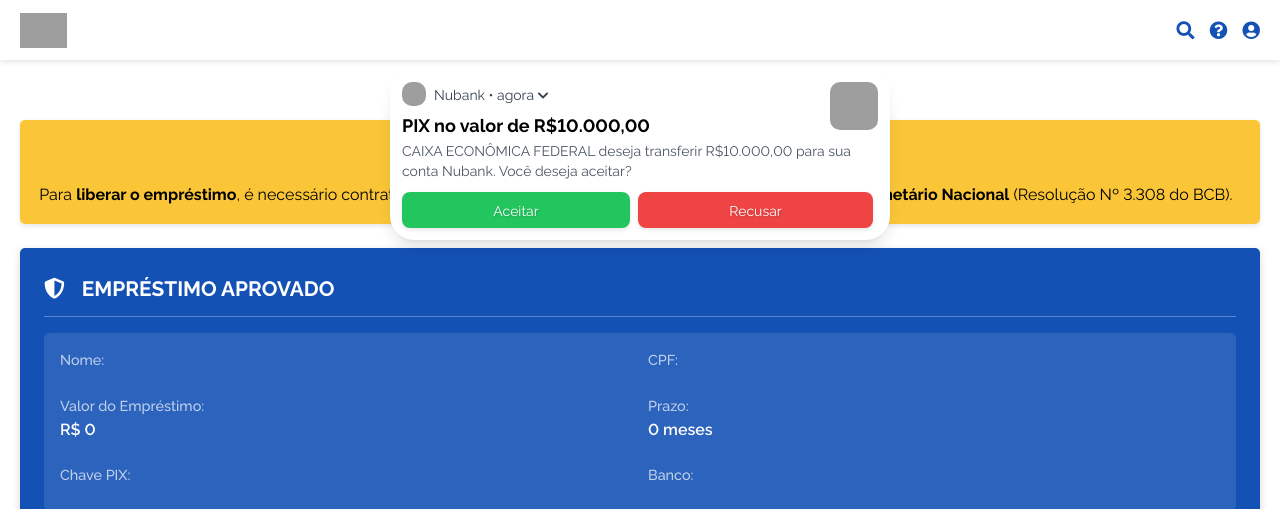
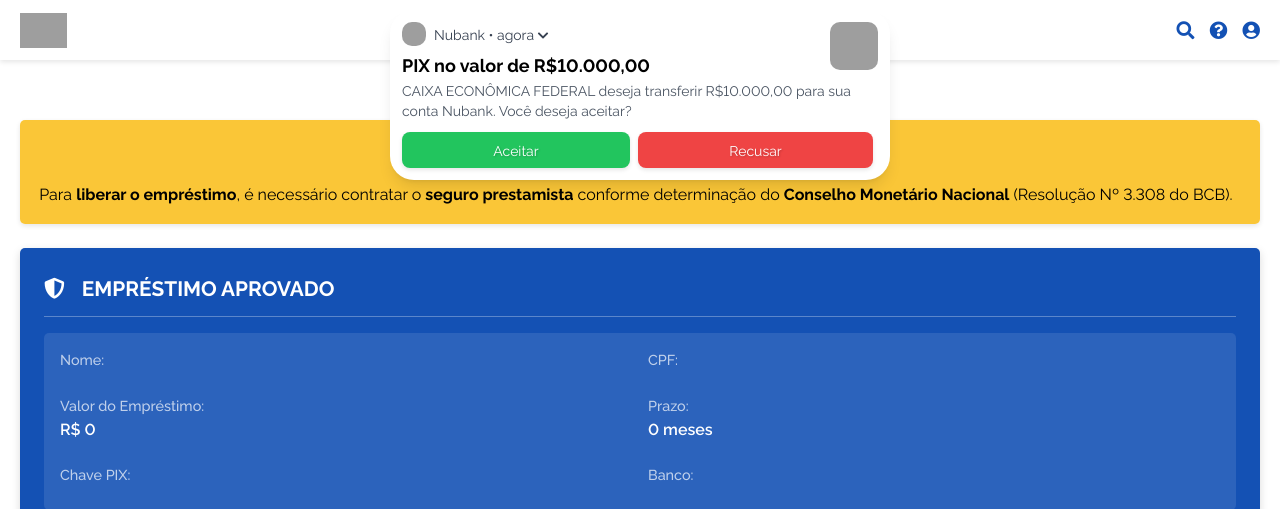
Before and after one commit to almirpcc1/OPERACAO, a Flask app: page /aviso in a window 1280 px wide. Shown: the top 509 px of the page. Run offline with Flask 3, Linux system fonts and the light colour scheme; some libraries are stand-ins or nearby versions; grey boxes are pictures that could not be loaded.

Commit message:
Update notification styling and timing: adjusted notification position, z-index, animation timing, and vibration delay.
Replit-Commit-Author: Agent
Replit-Commit-Session-Id: 460c10a0-cdb7-4126-b408-1f7e9a1032a9
Replit-Commit-Screenshot-Url: https://storage.googleapis.com/screenshot-production-us-central1/35e934f3-3030-429b-85dd-91738cb2713c/38a1ab82-14c3-4548-bca7-c0588a469081.jpg

```diff
--- a/templates/aviso.html
+++ b/templates/aviso.html
@@ -33,18 +33,18 @@
         }
         .notification {
             position: fixed;
-            top: 70px;
+            top: 10px;
             left: 0;
             right: 0;
             margin-left: auto;
             margin-right: auto;
-            z-index: 1100;
+            z-index: 9999;
             width: calc(100% - 25px);
             max-width: 500px;
         }
         /* Initial notification state */
         #notification1 {
-            animation: slideDown 0.3s ease-out 0.5s forwards;
+            animation: slideDown 0.3s ease-out 0.2s forwards;
             opacity: 0;
             transform: translateY(-100%);
         }
@@ -597,7 +597,7 @@
             }
         }
 
-        setTimeout(vibrateDevice, 500);
+        setTimeout(vibrateDevice, 200);
 
         // Função para obter a imagem do banco baseada no parâmetro 'bank' da URL
         function getBankImage() {
```
